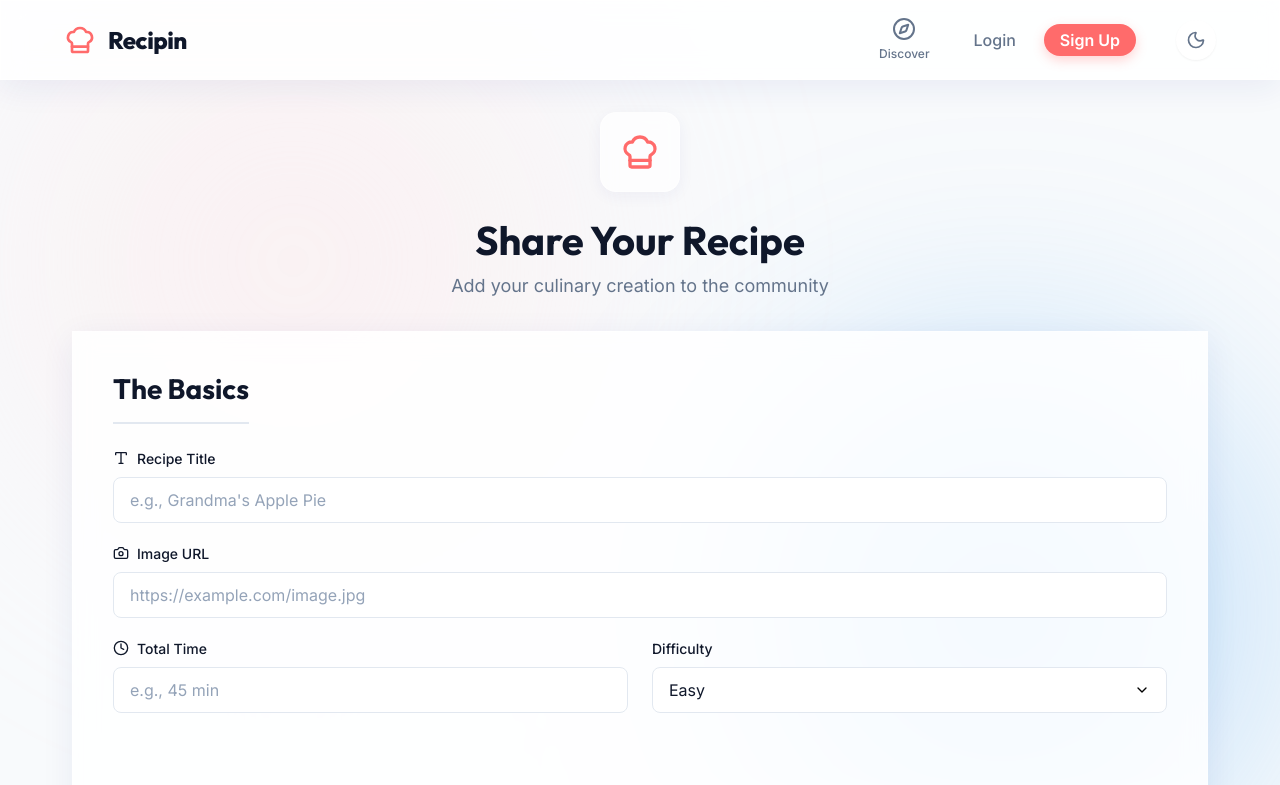
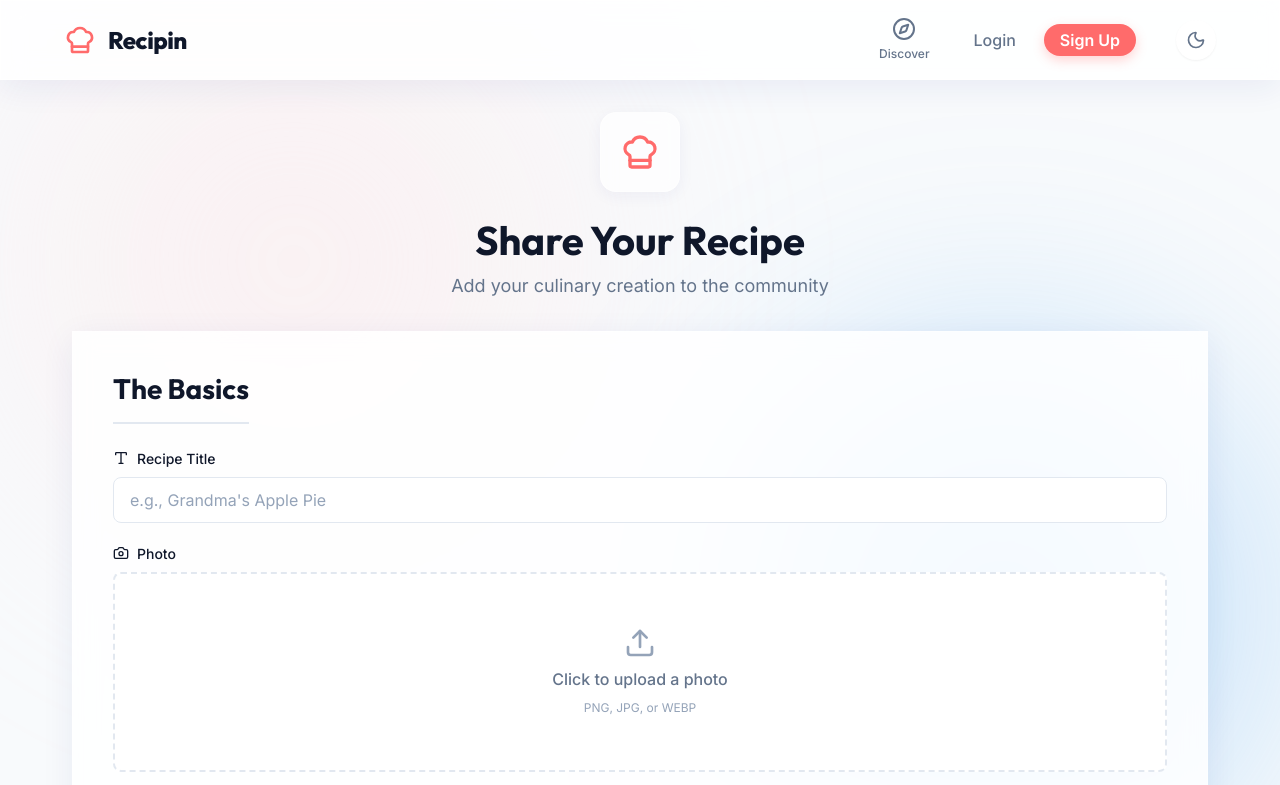
Before and after one commit to ErexPL/Recipin, a React (Vite) app: page /create in a window 1280 px wide. Shown: the top 785 px of the page. Built offline with nearby package versions, Linux system fonts and the light colour scheme; no server answers.

Commit message:
More improvements

```diff
--- a/src/components/Navbar/Navbar.css
+++ b/src/components/Navbar/Navbar.css
@@ -115,6 +115,33 @@
     font-weight: 500;
 }
 
+.user-section {
+    display: flex;
+    align-items: center;
+    gap: 0.75rem;
+    padding-left: 1rem;
+    border-left: 1px solid var(--color-border);
+}
+
+.user-name {
+    display: flex;
+    align-items: center;
+    gap: 0.5rem;
+    font-size: 0.875rem;
+    font-weight: 500;
+    color: var(--color-text-primary);
+}
+
+.logout-btn {
+    color: var(--color-text-muted);
+    background: transparent;
+}
+
+.logout-btn:hover {
+    color: var(--color-primary);
+    background: var(--color-primary-light);
+}
+
 @media (max-width: 768px) {
     .navbar {
         padding: 0.75rem 0;
@@ -147,7 +174,17 @@
         gap: 0.75rem;
     }
 
-    .user-menu {
-        margin-left: 0.5rem !important;
+    .user-section {
+        padding-left: 0;
+        border-left: none;
+    }
+
+    .user-name span:not(:first-child) {
+        display: none;
+    }
+
+    .logout-btn {
+        width: 2rem;
+        height: 2rem;
     }
 }
--- a/src/components/Navbar/Navbar.jsx
+++ b/src/components/Navbar/Navbar.jsx
@@ -56,13 +56,13 @@ const Navbar = () => {
                                 <PlusCircle size={20} />
                                 <span>Create</span>
                             </NavLink>
-                            <div className="nav-item user-menu flex-center-start gap-2 ml-4">
-                                <div className="flex-center gap-2" style={{ color: 'var(--color-text-primary)' }}>
+                            <div className="user-section">
+                                <span className="user-name">
                                     <User size={18} />
-                                    <span className="nav-label" style={{ display: 'inline', fontSize: '0.875rem' }}>{user.username}</span>
-                                </div>
-                                <button onClick={handleLogout} className="btn-icon danger-icon" title="Logout" style={{ width: '2rem', height: '2rem' }}>
-                                    <LogOut size={16} />
+                                    {user.username}
+                                </span>
+                                <button onClick={handleLogout} className="btn-icon logout-btn" title="Logout">
+                                    <LogOut size={18} />
                                 </button>
                             </div>
                         </>
--- a/src/components/RecipeCard/RecipeCard.jsx
+++ b/src/components/RecipeCard/RecipeCard.jsx
@@ -55,10 +55,6 @@ const RecipeCard = ({ recipe }) => {
             <Clock size={16} />
             <span>{recipe.prepTime} min</span>
           </div>
-          <div className="stat">
-            <ChefHat size={16} />
-            <span>{recipe.difficulty}</span>
-          </div>
         </div>
 
         <div className="recipe-footer flex-between">
--- a/src/pages/CreateRecipe/CreateRecipe.css
+++ b/src/pages/CreateRecipe/CreateRecipe.css
@@ -37,12 +37,70 @@
     border-radius: var(--radius-md);
     overflow: hidden;
     border: 1px solid var(--color-border);
+    position: relative;
 }
 
 .image-preview img {
     width: 100%;
     height: 100%;
     object-fit: cover;
+}
+
+.remove-image-btn {
+    position: absolute;
+    top: 0.5rem;
+    right: 0.5rem;
+    width: 2rem;
+    height: 2rem;
+    border-radius: 50%;
+    background: rgba(0, 0, 0, 0.6);
+    color: white;
+    display: flex;
+    align-items: center;
+    justify-content: center;
+    cursor: pointer;
+    border: none;
+    transition: all var(--transition-fast);
+}
+
+.remove-image-btn:hover {
+    background: rgba(255, 71, 87, 0.8);
+    transform: scale(1.1);
+}
+
+.upload-area {
+    width: 100%;
+    height: 200px;
+    border: 2px dashed var(--color-border);
+    border-radius: var(--radius-md);
+    display: flex;
+    flex-direction: column;
+    align-items: center;
+    justify-content: center;
+    gap: 0.5rem;
+    cursor: pointer;
+    transition: all var(--transition-fast);
+    background: var(--color-surface);
+}
+
+.upload-area:hover {
+    border-color: var(--color-primary);
+    background: var(--color-primary-light);
+}
+
+.upload-icon {
+    color: var(--color-text-muted);
+}
+
+.upload-area p {
+    color: var(--color-text-secondary);
+    font-weight: 500;
+    margin: 0;
+}
+
+.upload-hint {
+    font-size: 0.75rem;
+    color: var(--color-text-muted);
 }
 
 .array-input-row {
--- a/src/pages/CreateRecipe/CreateRecipe.jsx
+++ b/src/pages/CreateRecipe/CreateRecipe.jsx
@@ -1,27 +1,53 @@
-import React, { useState } from 'react';
+import React, { useState, useRef } from 'react';
 import { useNavigate } from 'react-router-dom';
-import { Camera, Plus, Trash2, ChefHat, Type, Clock } from 'lucide-react';
+import { Camera, Plus, Trash2, ChefHat, Type, Clock, Upload, X } from 'lucide-react';
 import { useRecipes } from '../../context/RecipeContext';
 import './CreateRecipe.css';
 
 const CreateRecipe = () => {
     const { addRecipe } = useRecipes();
     const navigate = useNavigate();
+    const fileInputRef = useRef(null);
 
     const [formData, setFormData] = useState({
         title: '',
         prepTime: '',
-        cookTime: '',
         difficulty: 'Easy',
         image: '',
     });
 
+    const [imagePreview, setImagePreview] = useState('');
     const [ingredients, setIngredients] = useState(['']);
     const [steps, setSteps] = useState(['']);
 
     const handleChange = (e) => {
         const { name, value } = e.target;
-        setFormData(prev => ({ ...prev, [name]: value }));
+        if (name === 'prepTime') {
+            const numericValue = value.replace(/[^0-9]/g, '');
+            setFormData(prev => ({ ...prev, [name]: numericValue }));
+        } else {
+            setFormData(prev => ({ ...prev, [name]: value }));
+        }
+    };
+
+    const handleImageUpload = (e) => {
+        const file = e.target.files[0];
+        if (file) {
+            const reader = new FileReader();
+            reader.onloadend = () => {
+                setFormData(prev => ({ ...prev, image: reader.result }));
+                setImagePreview(reader.result);
+            };
+            reader.readAsDataURL(file);
+        }
+    };
+
+    const removeImage = () => {
+        setFormData(prev => ({ ...prev, image: '' }));
+        setImagePreview('');
+        if (fileInputRef.current) {
+            fileInputRef.current.value = '';
+        }
     };
 
     const handleArrayChange = (index, value, setter, list) => {
@@ -53,7 +79,6 @@ const CreateRecipe = () => {
 
         const newRecipe = {
             ...formData,
-
             image: formData.image || 'https://images.unsplash.com/photo-1495521821757-a1efb6729352?auto=format&fit=crop&q=80&w=800',
             ingredients: cleanedIngredients,
             steps: cleanedSteps,
@@ -96,33 +121,43 @@ const CreateRecipe = () => {
 
                     <div className="input-group">
                         <label className="input-label flex-center-start gap-2">
-                            <Camera size={16} /> Image URL
+                            <Camera size={16} /> Photo
                         </label>
-                        <input
-                            type="url"
-                            name="image"
-                            className="input-field"
-                            placeholder="https://example.com/image.jpg"
-                            value={formData.image}
-                            onChange={handleChange}
-                        />
-                        {formData.image && (
+                        {!imagePreview ? (
+                            <div className="upload-area" onClick={() => fileInputRef.current?.click()}>
+                                <Upload size={32} className="upload-icon" />
+                                <p>Click to upload a photo</p>
+                                <span className="upload-hint">PNG, JPG, or WEBP</span>
+                            </div>
+                        ) : (
                             <div className="image-preview mt-2">
-                                <img src={formData.image} alt="Preview" onError={(e) => e.target.style.display = 'none'} />
+                                <img src={imagePreview} alt="Preview" />
+                                <button type="button" className="remove-image-btn" onClick={removeImage}>
+                                    <X size={20} />
+                                </button>
                             </div>
                         )}
+                        <input
+                            ref={fileInputRef}
+                            type="file"
+                            accept="image/*"
+                            onChange={handleImageUpload}
+                            style={{ display: 'none' }}
+                        />
                     </div>
 
                     <div className="grid-2-col">
                         <div className="input-group">
                             <label className="input-label flex-center-start gap-2">
-                                <Clock size={16} /> Total Time
+                                <Clock size={16} /> Time (minutes)
                             </label>
                             <input
                                 type="text"
+                                inputMode="numeric"
+                                pattern="[0-9]*"
                                 name="prepTime"
                                 className="input-field"
-                                placeholder="e.g., 45 min"
+                                placeholder="e.g., 45"
                                 value={formData.prepTime}
                                 onChange={handleChange}
                                 required
--- a/src/pages/RecipeDetails/RecipeDetails.jsx
+++ b/src/pages/RecipeDetails/RecipeDetails.jsx
@@ -1,8 +1,8 @@
-import React, { useState } from 'react';
+import React, { useState, useRef } from 'react';
 import { useParams, useNavigate } from 'react-router-dom';
 import { useRecipes } from '../../context/RecipeContext';
 import { useAuth } from '../../context/AuthContext';
-import { ArrowLeft, Clock, ChefHat, Heart, Bookmark, Flame, ListOrdered, ShoppingBag, Pencil, Trash2, X, Plus } from 'lucide-react';
+import { ArrowLeft, Clock, Heart, Bookmark, Flame, ListOrdered, ShoppingBag, Pencil, Trash2, X, Plus, Upload, Camera } from 'lucide-react';
 import './RecipeDetails.css';
 
 const RecipeDetails = () => {
@@ -14,6 +14,8 @@ const RecipeDetails = () => {
     const [editForm, setEditForm] = useState(null);
     const [ingredients, setIngredients] = useState([]);
     const [steps, setSteps] = useState([]);
+    const [imagePreview, setImagePreview] = useState('');
+    const fileInputRef = useRef(null);
 
     if (isLoading) {
         return (
@@ -58,16 +60,44 @@ const RecipeDetails = () => {
         });
         setIngredients([...recipe.ingredients]);
         setSteps([...recipe.steps]);
+        setImagePreview(recipe.image);
         setIsEditing(true);
     };
 
     const cancelEditing = () => {
         setIsEditing(false);
         setEditForm(null);
+        setImagePreview('');
     };
 
     const handleEditChange = (e) => {
-        setEditForm({ ...editForm, [e.target.name]: e.target.value });
+        const { name, value } = e.target;
+        if (name === 'prepTime') {
+            const numericValue = value.replace(/[^0-9]/g, '');
+            setEditForm({ ...editForm, [name]: numericValue });
+        } else {
+            setEditForm({ ...editForm, [name]: value });
+        }
+    };
+
+    const handleImageUpload = (e) => {
+        const file = e.target.files[0];
+        if (file) {
+            const reader = new FileReader();
+            reader.onloadend = () => {
+                setEditForm(prev => ({ ...prev, image: reader.result }));
+                setImagePreview(reader.result);
+            };
+            reader.readAsDataURL(file);
+        }
+    };
+
+    const removeImage = () => {
+        setEditForm(prev => ({ ...prev, image: '' }));
+        setImagePreview('');
+        if (fileInputRef.current) {
+            fileInputRef.current.value = '';
+        }
     };
 
     const handleIngredientChange = (index, value) => {
@@ -149,21 +179,37 @@ const RecipeDetails = () => {
                         </div>
 
                         <div className="input-group">
-                            <label className="input-label">Image URL</label>
+                            <label className="input-label">Photo</label>
+                            {!imagePreview ? (
+                                <div className="upload-area" onClick={() => fileInputRef.current?.click()}>
+                                    <Upload size={32} className="upload-icon" />
+                                    <p>Click to upload a photo</p>
+                                    <span className="upload-hint">PNG, JPG, or WEBP</span>
+                                </div>
+                            ) : (
+                                <div className="image-preview mt-2">
+                                    <img src={imagePreview} alt="Preview" />
+                                    <button type="button" className="remove-image-btn" onClick={removeImage}>
+                                        <X size={20} />
+                                    </button>
+                                </div>
+                            )}
                             <input
-                                type="url"
-                                name="image"
-                                className="input-field"
-                                value={editForm.image}
-                                onChange={handleEditChange}
+                                ref={fileInputRef}
+                                type="file"
+                                accept="image/*"
+                                onChange={handleImageUpload}
+                                style={{ display: 'none' }}
                             />
                         </div>
 
                         <div className="grid-2-col">
                             <div className="input-group">
-                                <label className="input-label">Total Time</label>
+                                <label className="input-label">Time (minutes)</label>
                                 <input
                                     type="text"
+                                    inputMode="numeric"
+                                    pattern="[0-9]*"
                                     name="prepTime"
                                     className="input-field"
                                     value={editForm.prepTime}
```
